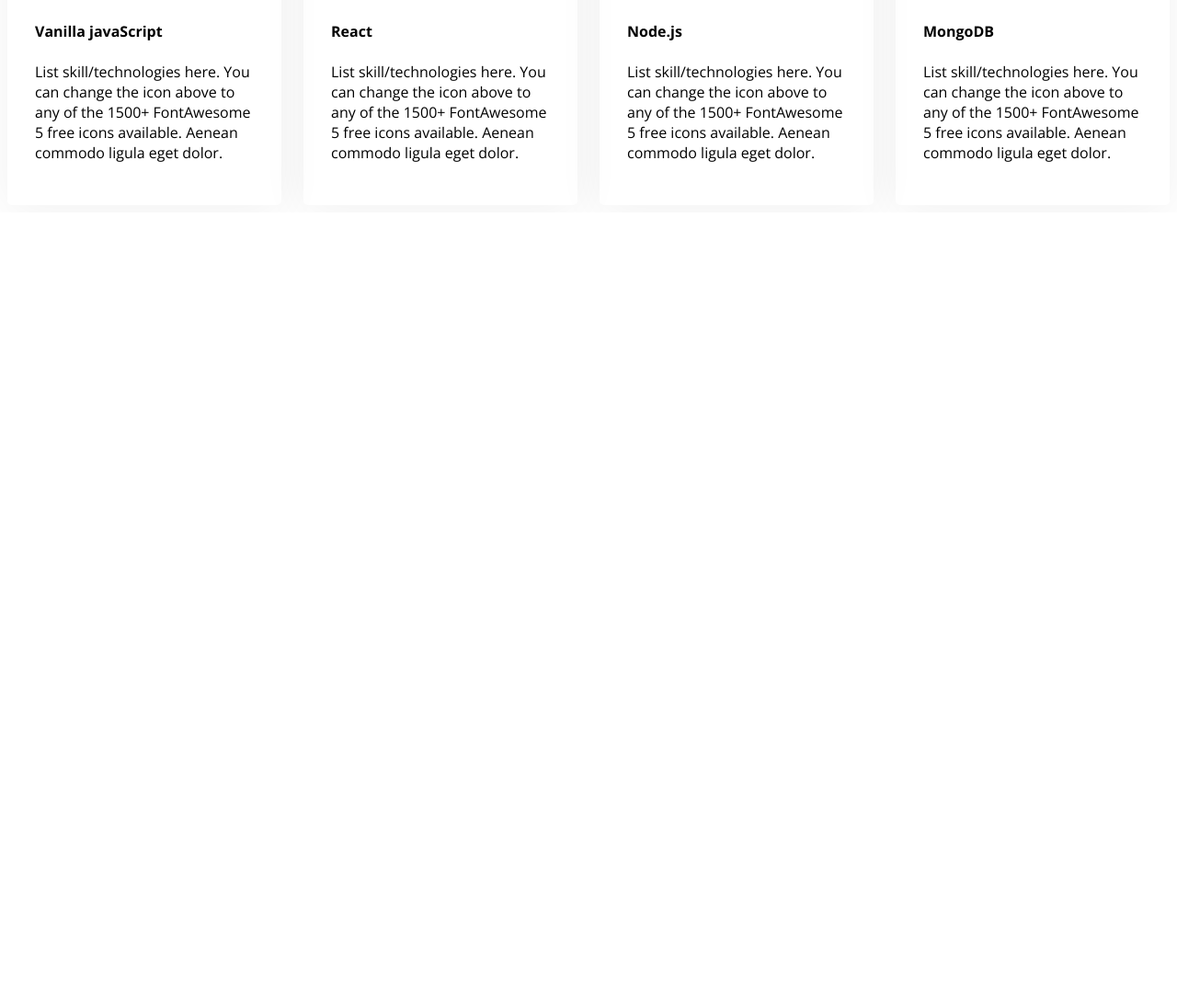
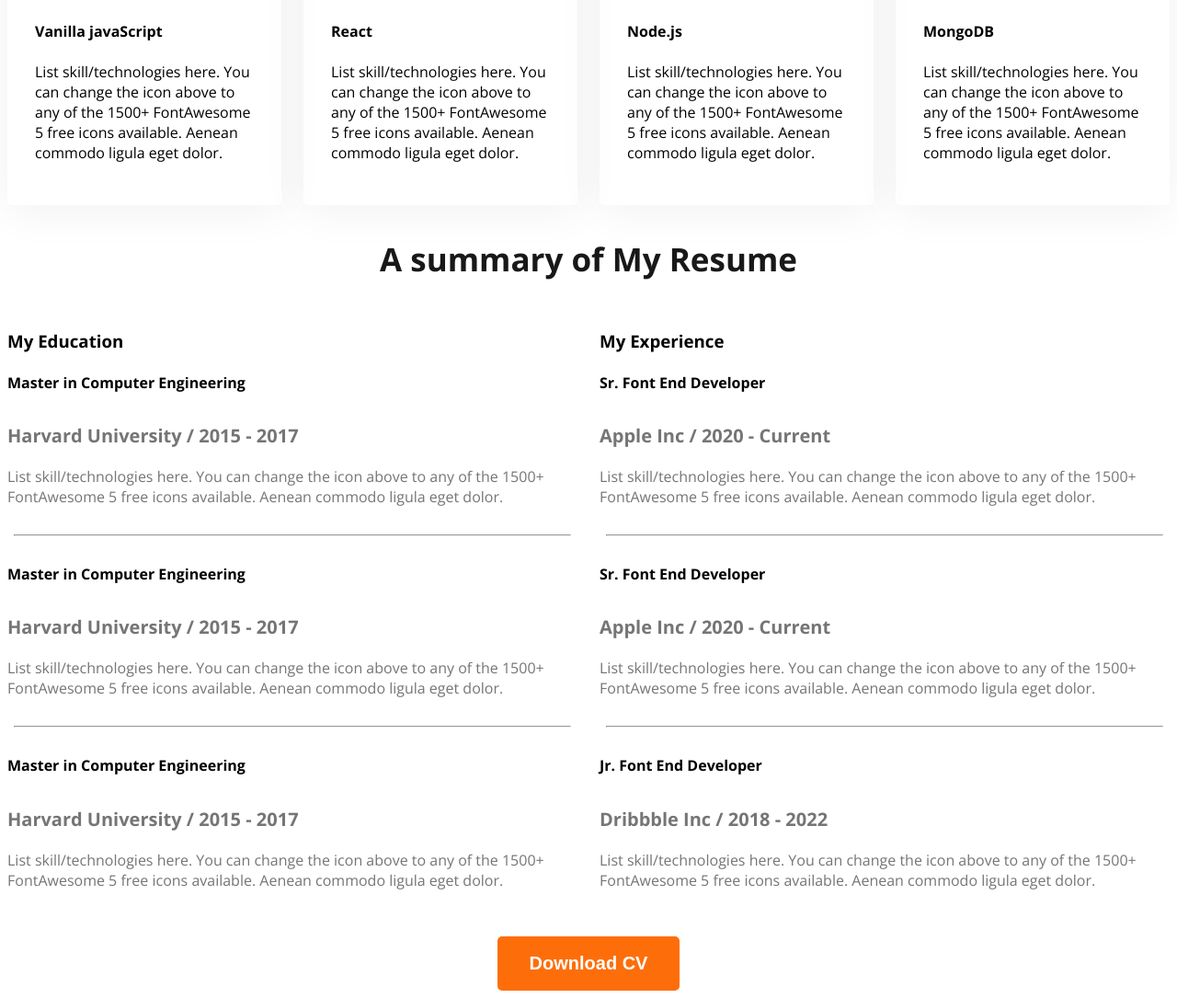
Before and after one commit to AbuSayed101/sayeed-first-portfolio, a plain HTML site: page index.html in a window 1280 px wide. Shown: the part 1775-2860 px from the top of the page at 92% size. Before the commit the page ends 2006 px from the top, so only its background shows below. Drawn offline with nearby package versions, Linux system fonts and the light colour scheme.

Commit message:
also commit another part

```diff
--- a/index.html
+++ b/index.html
@@ -93,6 +93,65 @@
 </div>
 
   </section>
+
+  <section class="resume">
+
+<h3 class="section-title text-center">A summary of My Resume</h3>
+<div class="resume-container">
+<!-- .resume-column*2>h3.resume-column-title+.experience*3>h4.experience-title+h5.experience-sub-title+.experience-description -->
+
+<div class="resume-column">
+    <h3 class="resume-column-title">My Education</h3>
+    <div class="experience">
+        <h4 class="experience-title">Master in Computer Engineering</h4>
+        <h5 class="experience-sub-title">Harvard University / 2015 - 2017</h5>
+        <div class="experience-description">List skill/technologies here. You can change the icon above
+to any of the 1500+ FontAwesome 5 free icons available. Aenean commodo ligula eget dolor.</div>
+    </div>
+    <hr>
+    <div class="experience">
+        <h4 class="experience-title">Master in Computer Engineering</h4>
+        <h5 class="experience-sub-title">Harvard University / 2015 - 2017</h5>
+        <div class="experience-description">List skill/technologies here. You can change the icon above
+to any of the 1500+ FontAwesome 5 free icons available. Aenean commodo ligula eget dolor.</div>
+    </div>
+    <hr>
+    <div class="experience">
+        <h4 class="experience-title">Master in Computer Engineering</h4>
+        <h5 class="experience-sub-title">Harvard University / 2015 - 2017</h5>
+        <div class="experience-description">List skill/technologies here. You can change the icon above
+to any of the 1500+ FontAwesome 5 free icons available. Aenean commodo ligula eget dolor.</div>
+    </div>
+</div>
+<div class="resume-column">
+    <h3 class="resume-column-title">My Experience</h3>
+    <div class="experience">
+        <h4 class="experience-title">Sr. Font End Developer</h4>
+        <h5 class="experience-sub-title">Apple Inc / 2020 - Current</h5>
+        <div class="experience-description">List skill/technologies here. You can change the icon above
+to any of the 1500+ FontAwesome 5 free icons available. Aenean commodo ligula eget dolor.</div>
+    </div>
+    <hr>
+    <div class="experience">
+        <h4 class="experience-title">Sr. Font End Developer</h4>
+        <h5 class="experience-sub-title">Apple Inc / 2020 - Current</h5>
+        <div class="experience-description">List skill/technologies here. You can change the icon above
+to any of the 1500+ FontAwesome 5 free icons available. Aenean commodo ligula eget dolor.</div>
+    </div>
+    <hr>
+    <div class="experience">
+        <h4 class="experience-title">Jr. Font End Developer</h4>
+        <h5 class="experience-sub-title">Dribbble Inc / 2018 - 2022</h5>
+        <div class="experience-description">List skill/technologies here. You can change the icon above
+to any of the 1500+ FontAwesome 5 free icons available. Aenean commodo ligula eget dolor.</div>
+    </div>
+</div>
+</div>
+<div class="text-center resum resume-download-cv">
+<button class="btn-primary">Download CV</button>
+</div>
+  </section>
+
     </main>
     <footer>
 
--- a/styles/portfolio.css
+++ b/styles/portfolio.css
@@ -136,3 +136,22 @@ main section{
     border-radius: 5px;
     box-shadow: 0px 6px 50px 0px rgba(0,0,0,0.06);
 }
+/* resume section styles */
+.resume-container{
+    display: flex;
+    gap: 24px;
+}
+.experience-sub-title{
+    font-size: 20px;
+    font-weight: 600px;
+    margin-bottom: 20px;
+}
+.experience-description,.experience-sub-title{
+    color: #757575;
+}
+.resume hr{
+    margin: 30px 7px;
+}
+.resume-download-cv{
+    margin-top: 50px;
+}
```
